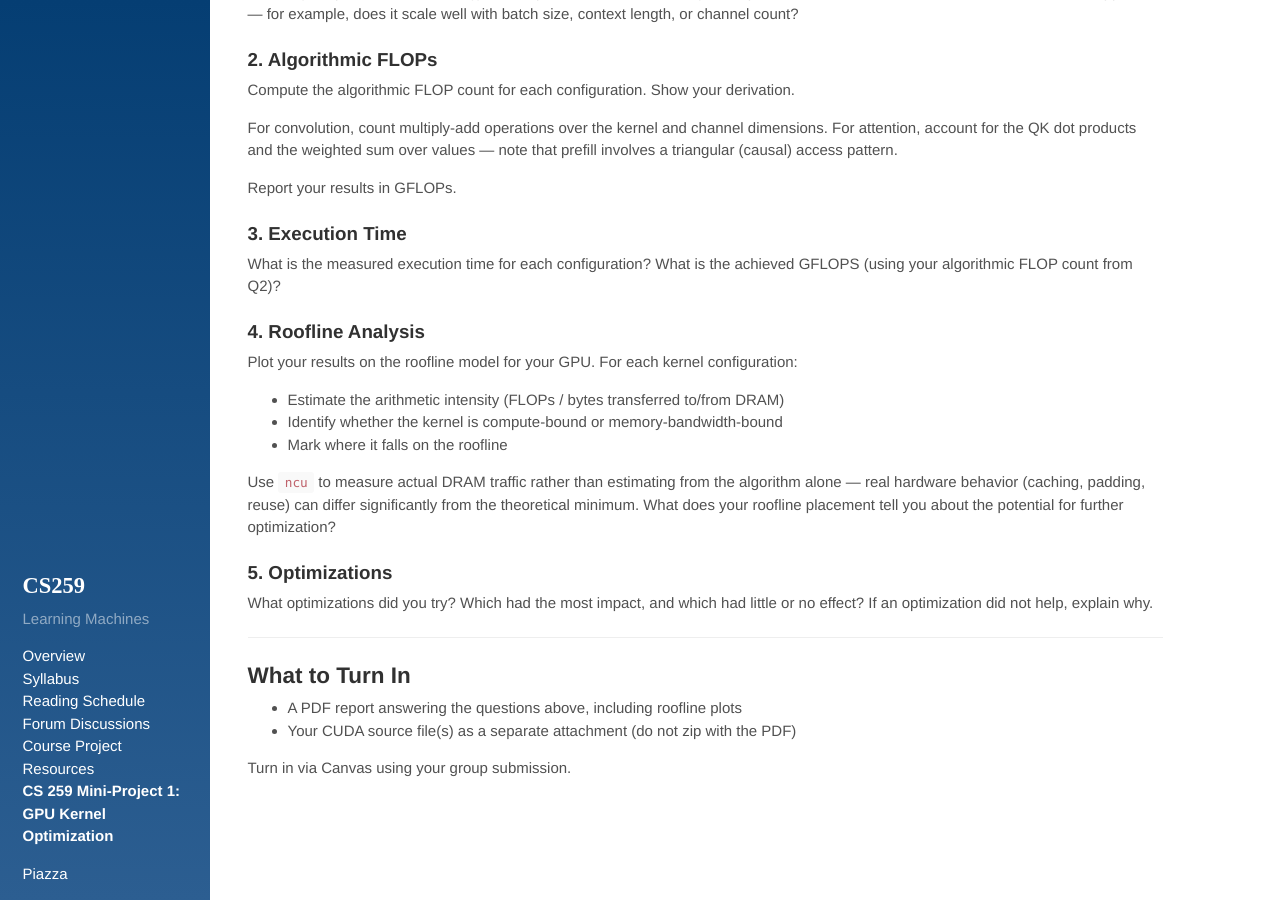
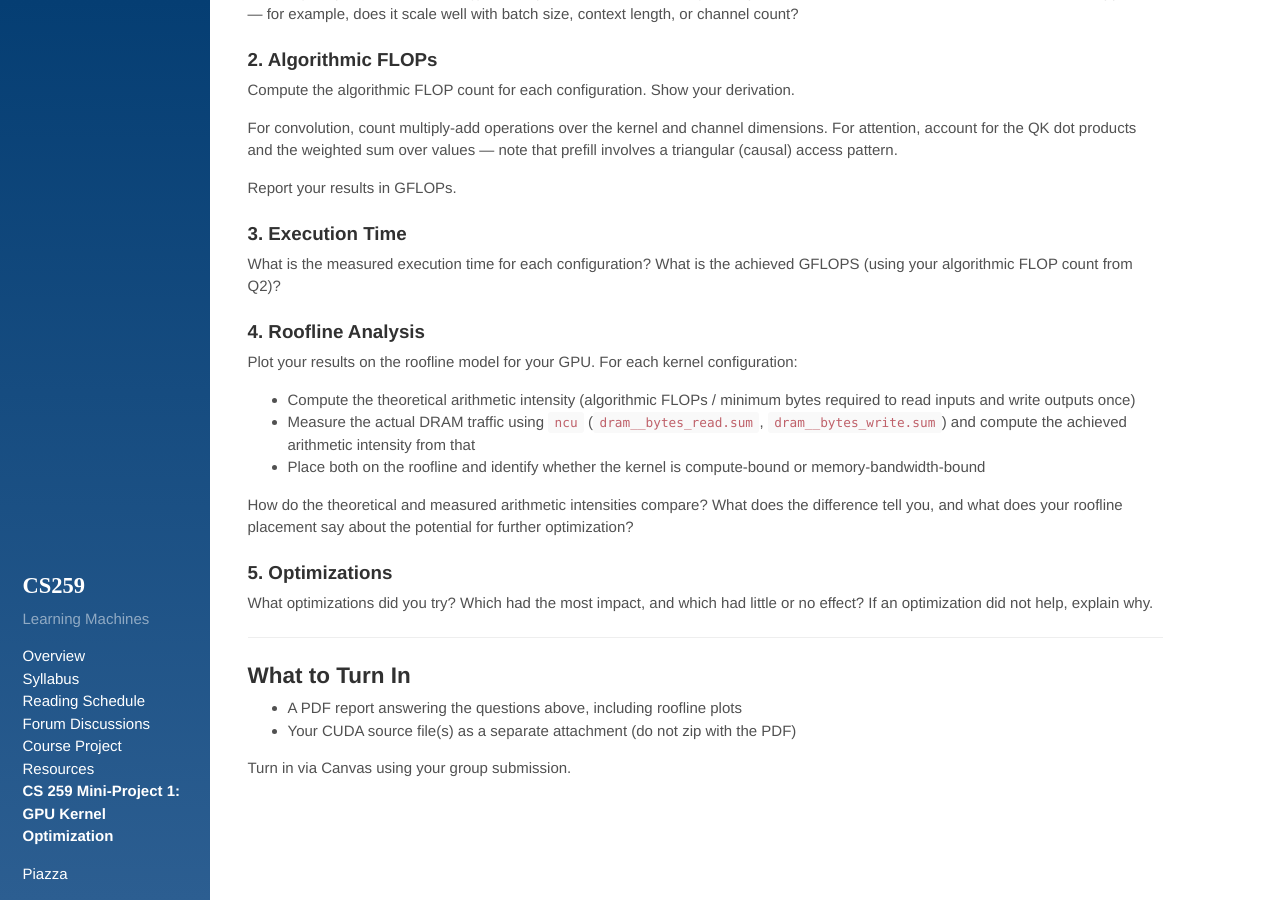
Before and after one commit to PolyArch/cs259, a Jekyll site: the page built from 04-miniproj-1.md, in a window 1280 px wide and 900 px high, scrolled down 3245 px. Built offline with Jekyll 4.4.1, drawn with Linux system fonts in a browser that asks for light colours; our own code applies the rules of GitHub Pages for plain Markdown files.

Commit message:
Clarify arithmetic intensity: compute theoretical then measure with ncu

```diff
--- a/04-miniproj-1.md
+++ b/04-miniproj-1.md
@@ -203,14 +203,16 @@ GFLOPS (using your algorithmic FLOP count from Q2)?
 
 Plot your results on the roofline model for your GPU. For each kernel configuration:
 
-- Estimate the arithmetic intensity (FLOPs / bytes transferred to/from DRAM)
-- Identify whether the kernel is compute-bound or memory-bandwidth-bound
-- Mark where it falls on the roofline
+- Compute the theoretical arithmetic intensity (algorithmic FLOPs / minimum bytes
+  required to read inputs and write outputs once)
+- Measure the actual DRAM traffic using `ncu` (`dram__bytes_read.sum`,
+  `dram__bytes_write.sum`) and compute the achieved arithmetic intensity from that
+- Place both on the roofline and identify whether the kernel is compute-bound or
+  memory-bandwidth-bound
 
-Use `ncu` to measure actual DRAM traffic rather than estimating from the algorithm
-alone — real hardware behavior (caching, padding, reuse) can differ significantly
-from the theoretical minimum. What does your roofline placement tell you about the
-potential for further optimization?
+How do the theoretical and measured arithmetic intensities compare? What does the
+difference tell you, and what does your roofline placement say about the potential
+for further optimization?
 
 ### 5. Optimizations
 
```
